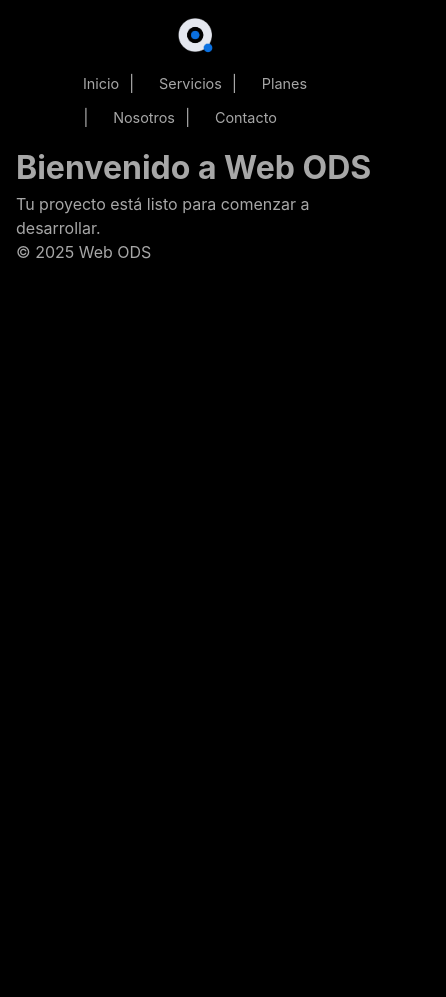
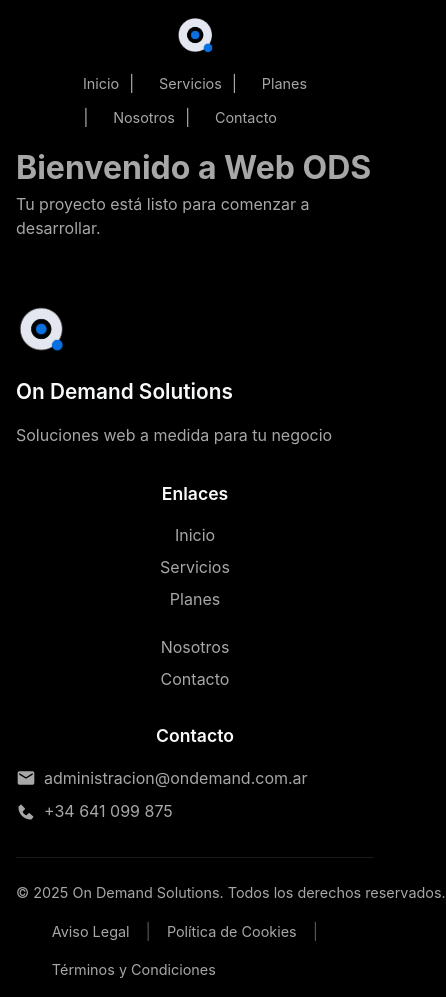
Before and after one commit to belencera/web-ods, a website: page public/index.html in a window 390 px wide. Shown: the whole page, 446 px wide, since content can reach past the window. Before the commit the page ends 844 px from the top, so only its background shows below. Drawn offline with Linux system fonts and the light colour scheme.

Commit message:
Creación footer

```diff
--- /dev/null
+++ b/public/css/components/footer.css
@@ -0,0 +1,172 @@
+/* Componente: Footer */
+
+#main-footer {
+    background-color: #000000;
+    color: var(--text-color);
+    padding: 3rem 0 1rem;
+    margin-top: 4rem;
+}
+
+.footer-container {
+    max-width: 1200px;
+    margin: 0 auto;
+    padding: 0 2rem;
+}
+
+.footer-content {
+    display: grid;
+    grid-template-columns: repeat(auto-fit, minmax(250px, 1fr));
+    gap: 2rem;
+    margin-bottom: 1rem;
+}
+
+.footer-section h3,
+.footer-section h4 {
+    color: var(--light-color);
+    margin-bottom: 1rem;
+    font-size: 1.1rem;
+    font-weight: 600;
+}
+
+.footer-section h3 {
+    font-size: 1.3rem;
+}
+
+.footer-logo-section {
+    display: flex;
+    flex-direction: column;
+    align-items: flex-start;
+}
+
+.footer-logo {
+    display: block;
+    margin-bottom: 1rem;
+}
+
+.footer-logo img {
+    height: 50px;
+    width: auto;
+    object-fit: contain;
+}
+
+.footer-section p {
+    display: flex;
+    align-items: center;
+    gap: 0.5rem;
+    margin-bottom: 0.5rem;
+    line-height: 1.6;
+}
+
+.footer-section p svg {
+    color: var(--text-color);
+}
+
+.footer-section ul {
+    list-style: none;
+    padding: 0;
+}
+
+.footer-section ul li {
+    margin-bottom: 0.5rem;
+}
+
+.footer-section ul li a {
+    color: var(--text-color);
+    text-decoration: none;
+    transition: color 0.3s ease;
+}
+
+.footer-section ul li a:hover {
+    color: var(--primary-color);
+}
+
+.footer-contact {
+    display: flex;
+}
+
+.footer-links-columns {
+    display: flex;
+    gap: 2rem;
+}
+
+.footer-links-col {
+    list-style: none;
+    padding: 0;
+    margin: 0;
+}
+
+.footer-bottom {
+    padding-top: 2rem;
+    border-top: 1px solid rgba(255, 255, 255, 0.1);
+    margin-top: 2rem;
+    display: flex;
+    justify-content: space-between;
+    align-items: center;
+    flex-wrap: wrap;
+    gap: 1rem;
+}
+
+.footer-copyright {
+    margin: 0;
+    font-size: 0.9rem;
+    color: var(--text-color);
+    white-space: nowrap;
+}
+
+.footer-legal {
+    display: flex;
+    align-items: center;
+    gap: 1rem;
+    flex-wrap: wrap;
+}
+
+.footer-legal a {
+    color: var(--text-color);
+    text-decoration: none;
+    font-size: 0.9rem;
+    transition: color 0.3s ease;
+    white-space: nowrap;
+}
+
+.footer-legal a:hover {
+    color: #007aff;
+}
+
+.footer-legal span {
+    color: var(--text-color);
+    opacity: 0.5;
+}
+
+/* Responsive - Móvil */
+@media (max-width: 768px) {
+    #main-footer {
+        padding: 2rem 0 1rem;
+        margin-top: 2rem;
+    }
+
+    .footer-container {
+        padding: 0 1rem;
+    }
+
+    .footer-content {
+        grid-template-columns: 1fr;
+        gap: 1.5rem;
+    }
+
+    .footer-section {
+        text-align: center;
+    }
+
+    .footer-bottom {
+        padding-top: 1.5rem;
+        margin-top: 1.5rem;
+        flex-direction: column;
+        text-align: center;
+        gap: 1rem;
+    }
+
+    .footer-links-columns {
+        flex-direction: column;
+        gap: 1rem;
+    }
+}
--- a/public/css/components/navigation.css
+++ b/public/css/components/navigation.css
@@ -7,6 +7,7 @@
   margin: 0 auto;
   width: 100%;
   max-width: 100%;
+  background-color: #000;
   position: sticky;
   z-index: 10;
   top: 0;
--- a/public/css/main.css
+++ b/public/css/main.css
@@ -48,6 +48,7 @@ body {
 
 /* Importar componentes y utilidades */
 @import url('./components/navigation.css');
+@import url('./components/footer.css');
 @import url('./components/buttons.css');
 @import url('./components/cards.css');
 @import url('./utilities/spacing.css');
--- a/public/index.html
+++ b/public/index.html
@@ -9,6 +9,7 @@
     <!-- Estilos -->
     <link rel="stylesheet" href="css/main.css">
     <link rel="stylesheet" href="css/components/navigation.css">
+    <link rel="stylesheet" href="css/components/footer.css">
 
     <!-- Favicon -->
     <link rel="icon" type="image/x-icon" href="assets/icons/favicon.ico">
@@ -22,14 +23,11 @@
         <main>
             <p>Tu proyecto está listo para comenzar a desarrollar.</p>
         </main>
-
-        <footer>
-            <p>&copy; 2025 Web ODS</p>
-        </footer>
     </div>
 
     <!-- Scripts -->
     <script src="js/components/navigation.js"></script>
+    <script src="js/components/footer.js"></script>
     <script src="js/main.js"></script>
 </body>
 </html>
--- /dev/null
+++ b/public/js/components/footer.js
@@ -0,0 +1,63 @@
+/**
+ * Componente de Footer
+ * Genera el footer en todas las páginas
+ */
+
+function initFooter() {
+  // Determinar la ruta base según la ubicación del archivo
+  const isInPages = window.location.pathname.includes('/pages/');
+  const basePath = isInPages ? '../' : './';
+
+  const currentYear = new Date().getFullYear();
+
+  const footer = `
+    <footer id="main-footer">
+      <div class="footer-container">
+        <div class="footer-content">
+          <div class="footer-section footer-logo-section">
+            <a href="${basePath}index.html" class="footer-logo">
+              <img src="${basePath}assets/images/logo-noletters-white.png" alt="Logo On Demand Solutions" onerror="this.style.display='none';">
+            </a>
+            <h3>On Demand Solutions</h3>
+            <p>Soluciones web a medida para tu negocio</p>
+          </div>
+
+          <div class="footer-section">
+            <h4>Enlaces</h4>
+            <div class="footer-links-columns">
+              <ul class="footer-links-col">
+                <li><a href="${basePath}index.html">Inicio</a></li>
+                <li><a href="${basePath}pages/servicios.html">Servicios</a></li>
+                <li><a href="${basePath}pages/planes.html">Planes</a></li>
+              </ul>
+              <ul class="footer-links-col">
+                <li><a href="${basePath}pages/nosotros.html">Nosotros</a></li>
+                <li><a href="${basePath}pages/contacto.html">Contacto</a></li>
+              </ul>
+            </div>
+          </div>
+
+          <div class="footer-section">
+            <h4>Contacto</h4>
+            <p><svg xmlns="http://www.w3.org/2000/svg" width="20" height="20" viewBox="0 0 24 24"><path fill="currentColor" d="m20 8l-8 5l-8-5V6l8 5l8-5m0-2H4c-1.11 0-2 .89-2 2v12a2 2 0 0 0 2 2h16a2 2 0 0 0 2-2V6a2 2 0 0 0-2-2"/></svg>administracion@ondemand.com.ar</p>
+            <p><svg xmlns="http://www.w3.org/2000/svg" width="20" height="20" viewBox="0 0 24 24"><path fill="currentColor" d="m20.487 17.14l-4.065-3.696a1 1 0 0 0-1.391.043l-2.393 2.461c-.576-.11-1.734-.471-2.926-1.66c-1.192-1.193-1.553-2.354-1.66-2.926l2.459-2.394a1 1 0 0 0 .043-1.391L6.859 3.513a1 1 0 0 0-1.391-.087l-2.17 1.861a1 1 0 0 0-.29.649c-.015.25-.301 6.172 4.291 10.766C11.305 20.707 16.323 21 17.705 21c.202 0 .326-.006.359-.008a1 1 0 0 0 .648-.291l1.86-2.171a.997.997 0 0 0-.085-1.39"/></svg>+34 641 099 875</p>
+          </div>
+        </div>
+
+        <div class="footer-bottom">
+          <p class="footer-copyright">&copy; ${currentYear} On Demand Solutions. Todos los derechos reservados.</p>
+          <div class="footer-legal">
+            <a href="${basePath}pages/aviso-legal.html">Aviso Legal</a>
+            <span>|</span>
+            <a href="${basePath}pages/politica-cookies.html">Política de Cookies</a>
+            <span>|</span>
+            <a href="${basePath}pages/terminos-condiciones.html">Términos y Condiciones</a>
+          </div>
+        </div>
+      </div>
+    </footer>
+  `;
+
+  // Insertar el footer al final del body
+  document.body.insertAdjacentHTML('beforeend', footer);
+}
--- a/public/js/main.js
+++ b/public/js/main.js
@@ -20,6 +20,8 @@ document.addEventListener('DOMContentLoaded', () => {
 function initComponents() {
   // Inicializar navegación
   initNavigation();
+  // Inicializar footer
+  initFooter();
 }
 
 /**
```
Also changed, not shown: public/pages/aviso-legal.html (added, +54 -0 lines), public/pages/contacto.html (+2 -4 lines), public/pages/nosotros.html (+2 -4 lines), public/pages/planes.html (+2 -4 lines), public/pages/politica-cookies.html (added, +50 -0 lines), public/pages/servicios.html (+2 -4 lines), public/pages/terminos-condiciones.html (added, +56 -0 lines).
